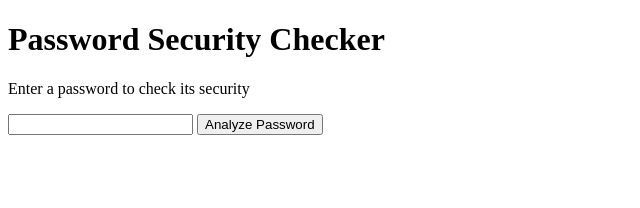
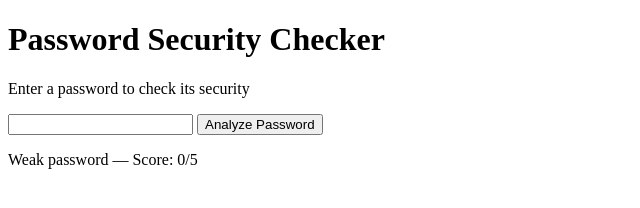
Before and after one commit to sabihashaik-pixel/Adv_CS_U1Project_26-27, a plain HTML site: page PasswordSecurityChecker/index.html in a window 1280 px wide. Both pictures are taken after a click on the button "Analyze Password". Shown: the whole page, without its empty margins (0-640 px from the left). Drawn offline with Linux system fonts and the light colour scheme.

Commit message:
30th sep
Today i changed many of my functions into booleans, and using those functions i created a new function that checks the strength of a password and displays the score.

```diff
--- a/PasswordSecurityChecker/index.html
+++ b/PasswordSecurityChecker/index.html
@@ -12,6 +12,7 @@
 <p>Enter a password to check its security</p>
 <input type="password" id="password">
 <button id="analyzeButton"> Analyze Password</button>
+<p id="result"></p>
 <script src="script.js"></script>
 </body>
 
--- a/PasswordSecurityChecker/script.js
+++ b/PasswordSecurityChecker/script.js
@@ -1,8 +1,7 @@
-
 const passwordInput = document.querySelector("#password");
 // this creates a variable where it finds an element with an ID called password
-
 const analyzeButton = document.querySelector("#analyzeButton");
+const result = document.querySelector("#result");
 
 analyzeButton.addEventListener("click", function() {
     const password = passwordInput.value;
@@ -10,13 +9,77 @@ analyzeButton.addEventListener("click", function() {
     console.log(password);
     console.log(password.length);
 
-    checkLength(password);
+    const isLongEnough=checkLength(password);
+    const uppercase= hasUppercase(password);
+    const lowercase = hasLowercase(password);
+    const hasNumber = hasNumbers(password);
+    const hasSpecial = hasSpecialCharacter(password);
+
+
+
+    console.log(isLongEnough);
+    console.log(uppercase);
+    console.log(lowercase);
+    console.log(hasNumber);
+    console.log(hasSpecial);
+
+    let score = 0;
+
+    if (isLongEnough) {
+        score++;
+    }
+
+    console.log(score);
+
+    if (uppercase) {
+        score++;
+    }
+
+    if (lowercase) {
+        score++;
+    }
+
+    if (hasNumber) {
+        score++;
+    }
+
+    if (hasSpecial) {
+        score++;
+    }
+
+    console.log(score)
+
+
+    let strength;
+
+    if (score <= 2) {
+        strength = ("Weak password");
+    } else if (score <= 4) {
+        strength = ("Medium password");
+    } else {
+        strength = ("Strong password");
+    }
+
+    result.textContent = strength + " — Score: " + score + "/5";
 });
 
 function checkLength(password) {
-    if (password.length >= 8) {
-        console.log("password is long enough");
-    } else {
-        console.log("Password is too short");
-    }
+    return password.length >= 8;
 }
+ //checking if the inputted password has upper or lowercase//
+function hasUppercase(password) {
+    return /[A-Z]/.test(password);
+}
+
+function hasLowercase(password) {
+    return /[a-z]/.test(password);
+}
+//checking if the password contains number//
+function hasNumbers(password) {
+    return /\d/.test(password);
+}
+
+
+function hasSpecialCharacter(password) {
+    return /[!@#$%^&*]/.test(password);
+}
```
Also changed, not shown: 2 other files.
